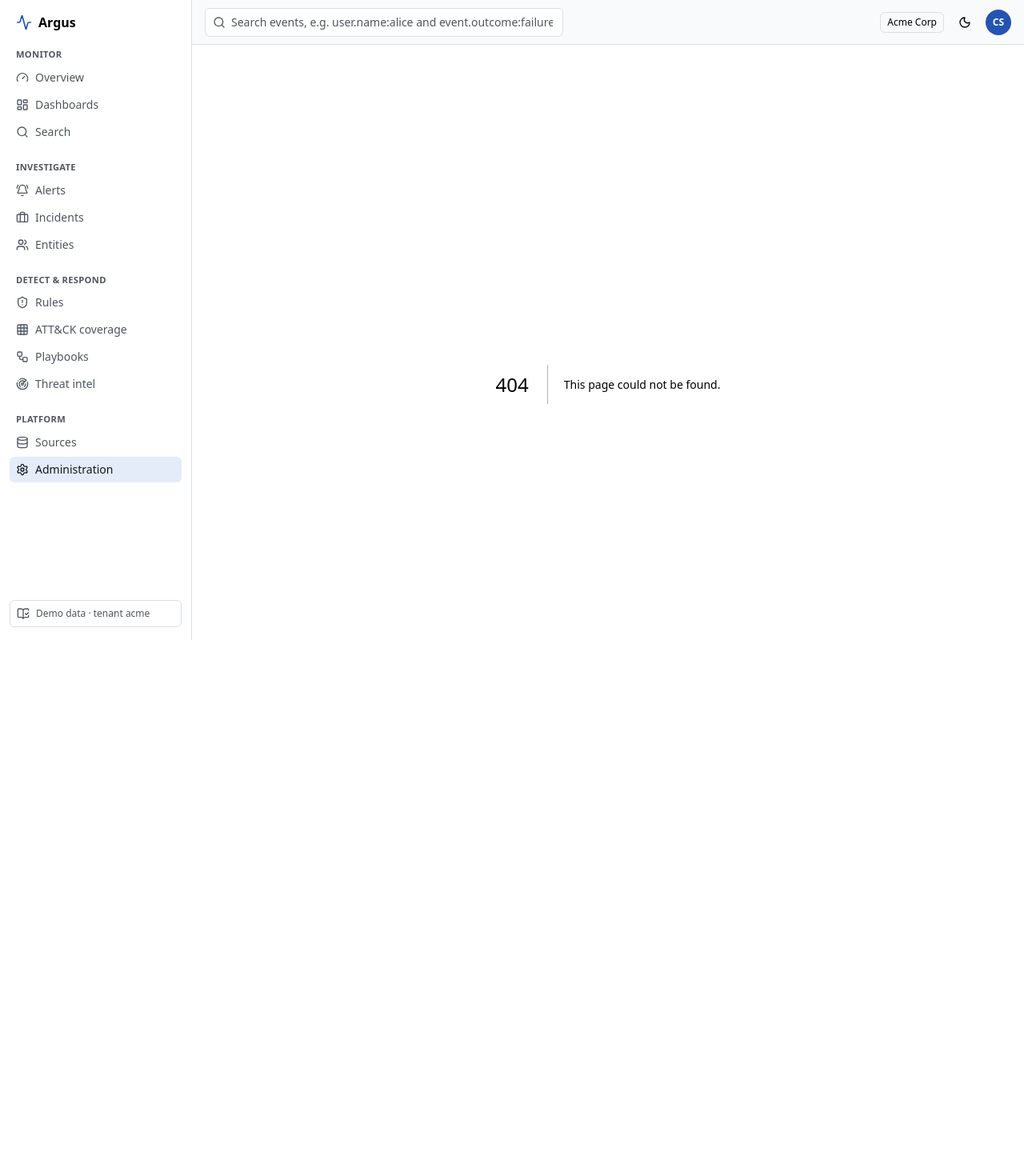
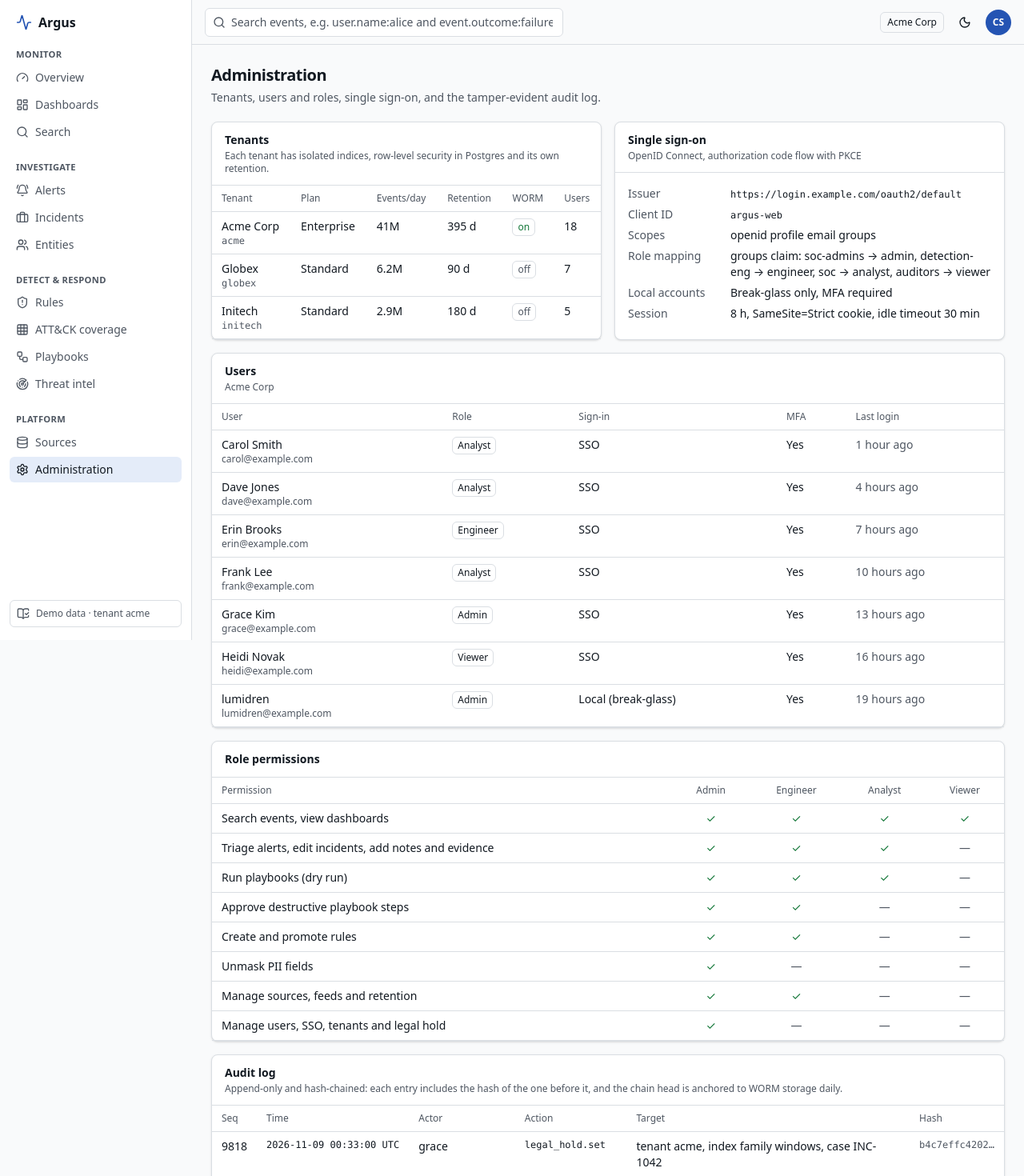
Before and after one commit to lumidren/Argus-SIEM, a Next.js app in the folder web/: page /admin in a window 1280 px wide. Before the commit this address had no page. Shown: the top 1470 px of the page at 80% size. Before the commit the page ends 904 px from the top, so only its background shows below. Built offline with nearby package versions, Linux system fonts and the light colour scheme.

Commit message:
feat(web): administration for tenants, SSO, users, role permissions and audit log

```diff
--- /dev/null
+++ b/web/src/app/admin/page.tsx
@@ -0,0 +1,123 @@
+import type { Metadata } from "next";
+import { Badge, Card, CardBody, CardHeader, Kv, PageHeader, Table, Td, Th } from "@/components/ui/primitives";
+import { auditLog, data, tenants, users } from "@/lib/demo/store";
+import type { Role } from "@/lib/types";
+import { compact, relTime, utc } from "@/lib/utils";
+
+export const metadata: Metadata = { title: "Administration" };
+export const dynamic = "force-dynamic";
+
+const PERMISSIONS: [string, Role[]][] = [
+  ["Search events, view dashboards", ["admin", "engineer", "analyst", "viewer"]],
+  ["Triage alerts, edit incidents, add notes and evidence", ["admin", "engineer", "analyst"]],
+  ["Run playbooks (dry run)", ["admin", "engineer", "analyst"]],
+  ["Approve destructive playbook steps", ["admin", "engineer"]],
+  ["Create and promote rules", ["admin", "engineer"]],
+  ["Unmask PII fields", ["admin"]],
+  ["Manage sources, feeds and retention", ["admin", "engineer"]],
+  ["Manage users, SSO, tenants and legal hold", ["admin"]],
+];
+const ROLES: Role[] = ["admin", "engineer", "analyst", "viewer"];
+
+export default function AdminPage() {
+  const now = data().now;
+  return (
+    <>
+      <PageHeader title="Administration" description="Tenants, users and roles, single sign-on, and the tamper-evident audit log." />
+      <div className="grid gap-4 xl:grid-cols-2">
+        <Card>
+          <CardHeader title="Tenants" description="Each tenant has isolated indices, row-level security in Postgres and its own retention." />
+          <Table>
+            <thead>
+              <tr><Th>Tenant</Th><Th>Plan</Th><Th>Events/day</Th><Th>Retention</Th><Th>WORM</Th><Th>Users</Th></tr>
+            </thead>
+            <tbody>
+              {tenants().map((t) => (
+                <tr key={t.id}>
+                  <Td><span className="font-medium">{t.name}</span><div className="font-mono text-xs text-muted-foreground">{t.id}</div></Td>
+                  <Td className="capitalize">{t.plan}</Td>
+                  <Td className="tabular-nums">{compact(t.eventsPerDay)}</Td>
+                  <Td className="tabular-nums">{t.retentionDays} d</Td>
+                  <Td>{t.worm ? <Badge className="text-good">on</Badge> : <Badge className="text-muted-foreground">off</Badge>}</Td>
+                  <Td className="tabular-nums">{t.users}</Td>
+                </tr>
+              ))}
+            </tbody>
+          </Table>
+        </Card>
+        <Card>
+          <CardHeader title="Single sign-on" description="OpenID Connect, authorization code flow with PKCE" />
+          <CardBody>
+            <Kv
+              items={[
+                ["Issuer", <code key="i" className="font-mono text-xs">https://login.example.com/oauth2/default</code>],
+                ["Client ID", <code key="c" className="font-mono text-xs">argus-web</code>],
+                ["Scopes", "openid profile email groups"],
+                ["Role mapping", "groups claim: soc-admins → admin, detection-eng → engineer, soc → analyst, auditors → viewer"],
+                ["Local accounts", "Break-glass only, MFA required"],
+                ["Session", "8 h, SameSite=Strict cookie, idle timeout 30 min"],
+              ]}
+            />
+          </CardBody>
+        </Card>
+      </div>
+      <Card className="mt-4">
+        <CardHeader title="Users" description="Acme Corp" />
+        <Table>
+          <thead>
+            <tr><Th>User</Th><Th>Role</Th><Th>Sign-in</Th><Th>MFA</Th><Th>Last login</Th></tr>
+          </thead>
+          <tbody>
+            {users().map((u) => (
+              <tr key={u.id}>
+                <Td><span className="font-medium">{u.name}</span><div className="text-xs text-muted-foreground">{u.email}</div></Td>
+                <Td><Badge className="capitalize">{u.role}</Badge></Td>
+                <Td>{u.sso ? "SSO" : "Local (break-glass)"}</Td>
+                <Td>{u.mfa ? "Yes" : <span className="text-bad">No</span>}</Td>
+                <Td className="whitespace-nowrap text-muted-foreground">{relTime(u.lastLogin, now)}</Td>
+              </tr>
+            ))}
+          </tbody>
+        </Table>
+      </Card>
+      <Card className="mt-4">
+        <CardHeader title="Role permissions" />
+        <Table>
+          <thead>
+            <tr><Th>Permission</Th>{ROLES.map((r) => <Th key={r} className="text-center capitalize">{r}</Th>)}</tr>
+          </thead>
+          <tbody>
+            {PERMISSIONS.map(([p, roles]) => (
+              <tr key={p}>
+                <Td>{p}</Td>
+                {ROLES.map((r) => (
+                  <Td key={r} className="text-center">{roles.includes(r) ? <span aria-label="allowed" className="text-good">✓</span> : <span aria-label="not allowed" className="text-muted-foreground">—</span>}</Td>
+                ))}
+              </tr>
+            ))}
+          </tbody>
+        </Table>
+      </Card>
+      <Card className="mt-4">
+        <CardHeader title="Audit log" description="Append-only and hash-chained: each entry includes the hash of the one before it, and the chain head is anchored to WORM storage daily." />
+        <Table>
+          <thead>
+            <tr><Th>Seq</Th><Th>Time</Th><Th>Actor</Th><Th>Action</Th><Th>Target</Th><Th>Hash</Th></tr>
+          </thead>
+          <tbody>
+            {[...auditLog()].reverse().map((a) => (
+              <tr key={a.seq}>
+                <Td className="tabular-nums">{a.seq}</Td>
+                <Td className="whitespace-nowrap font-mono text-xs">{utc(a.at)}</Td>
+                <Td>{a.actor}</Td>
+                <Td className="font-mono text-xs">{a.action}</Td>
+                <Td>{a.target}</Td>
+                <Td className="font-mono text-xs text-muted-foreground" title={`prev ${a.prevHash}`}>{a.hash.slice(0, 12)}…</Td>
+              </tr>
+            ))}
+          </tbody>
+        </Table>
+      </Card>
+    </>
+  );
+}
--- /dev/null
+++ b/web/src/app/not-found.tsx
@@ -0,0 +1,12 @@
+import Link from "next/link";
+
+export default function NotFound() {
+  return (
+    <div className="mx-auto max-w-md py-24 text-center">
+      <p className="text-sm font-medium text-muted-foreground">404</p>
+      <h1 className="mt-1 text-xl font-semibold">Not found</h1>
+      <p className="mt-2 text-sm text-muted-foreground">That incident, rule or entity does not exist in this tenant, or you do not have access to it.</p>
+      <Link href="/" className="mt-6 inline-block text-sm text-primary hover:underline">Back to overview</Link>
+    </div>
+  );
+}
```
